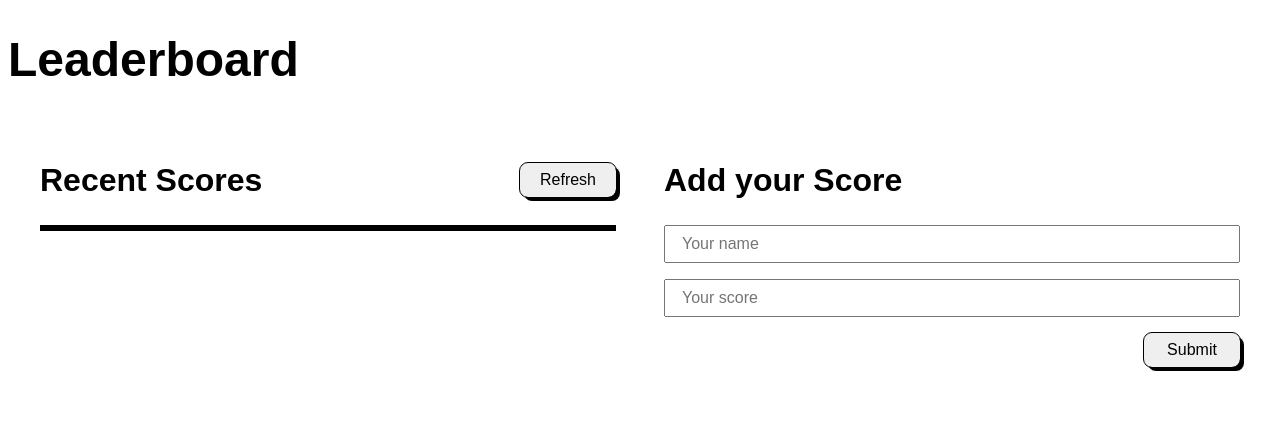
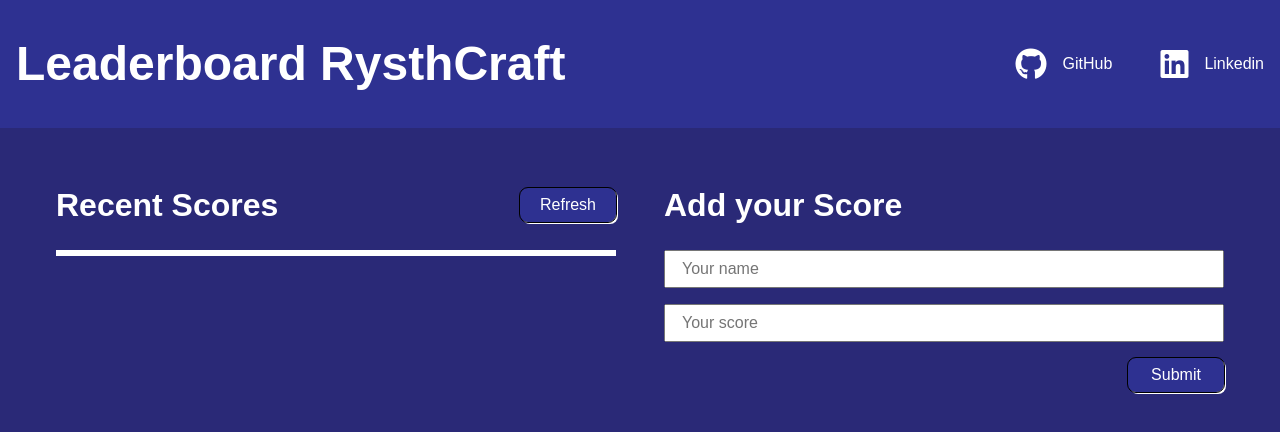
Before and after one commit to Rysth/ES6-Leaderboard, a website built with webpack: page src/index.html in a window 1280 px wide. Built offline with nearby package versions, Linux system fonts and the light colour scheme; no server answers; a web font is replaced by a local one.

Commit message:
Update styles.css and added font awesome library.

```diff
--- a/src/index.html
+++ b/src/index.html
@@ -5,11 +5,37 @@
     <meta name="viewport" content="width=device-width, initial-scale=1.0" />
     <title>RysthCraft | ES6 | Leaderboard Application</title>
     <link href="https://fonts.cdnfonts.com/css/poppins" rel="stylesheet" />
+    <link
+      rel="stylesheet"
+      href="https://cdnjs.cloudflare.com/ajax/libs/font-awesome/6.4.0/css/all.min.css"
+      integrity="sha512-iecdLmaskl7CVkqkXNQ/ZH/XLlvWZOJyj7Yy7tcenmpD1ypASozpmT/E0iPtmFIB46ZmdtAc9eNBvH0H/ZpiBw=="
+      crossorigin="anonymous"
+      referrerpolicy="no-referrer"
+    />
   </head>
   <body>
-    <header class="header">
-      <div class="container">
-        <h1 class="h1">Leaderboard</h1>
+    <header class="header bg-blue">
+      <div class="container flex-system">
+        <h1 class="h1">Leaderboard RysthCraft</h1>
+        <nav class="navbar">
+          <ul class="nav-list flex-system gap-3">
+            <li class="nav-item flex-system gap-1">
+              <i class="fa-brands fa-github nav-icon"></i>
+              <a href="https://github.com/Rysth" class="nav-link" target="_blank"
+                >GitHub</a
+              >
+            </li>
+            <li class="nav-item flex-system gap-1">
+              <i class="fa-brands fa-linkedin nav-icon"></i>
+              <a
+                href="https://www.linkedin.com/in/john-rysthcraft/"
+                class="nav-link"
+                target="_blank"
+                >Linkedin</a
+              >
+            </li>
+          </ul>
+        </nav>
       </div>
     </header>
     <main class="main">
--- a/src/styles.css
+++ b/src/styles.css
@@ -1,5 +1,9 @@
 :root {
+  --CL-primary-blue: #2e3191;
+  --CL-primary-dark-blue: #2a2977;
+
   --CL-neutral-black: #000;
+  --CL-neutral-white: #ffffff;
   --CL-neutral-gray: #d8d8d8;
 }
 
@@ -16,6 +20,8 @@ body {
 
 body {
   font-family: 'Poppins', sans-serif;
+  margin: 0;
+  max-height: 100%;
 }
 
 button,
@@ -26,8 +32,9 @@ label {
 
 /* Containers */
 .container {
-  max-width: 1400px;
+  max-width: 1500px;
   margin: 0 auto;
+  padding: 1em;
 }
 
 .container-sm {
@@ -61,6 +68,9 @@ label {
 /* Titles */
 .h1 {
   font-size: 2.5rem;
+  margin: 0;
+  line-height: 1.1;
+  text-align: center;
 }
 
 .h2 {
@@ -81,20 +91,60 @@ label {
 
 .btn-primary {
   outline: 1px solid var(--CL-neutral-black);
-  box-shadow: 4px 4px 0 var(--CL-neutral-black);
+  box-shadow: 2px 2px 0 var(--CL-neutral-white);
+  background-color: var(--CL-primary-blue);
+  color: var(--CL-neutral-white);
 }
 
 .btn-primary:hover {
-  box-shadow: 4px 4px 5px var(--CL-neutral-black);
+  box-shadow: 4px 4px 0px var(--CL-neutral-white);
 }
 
 .btn-submit {
   float: right;
 }
 
+.bg-blue {
+  background-color: var(--CL-primary-blue);
+  padding: 1em 0;
+  color: var(--CL-neutral-white);
+}
+
+/* NavBar */
+
+.nav-list {
+  list-style: none;
+  padding: 0;
+}
+
+.nav-item {
+  transition: 0.25s;
+}
+
+.nav-link {
+  color: var(--CL-neutral-white);
+  text-decoration: none;
+  display: inline-block;
+}
+
+.nav-icon {
+  font-size: 2rem;
+}
+
+.nav-item:hover {
+  transform: scale(1.25);
+}
+
+/* Main */
+.main {
+  background-color: var(--CL-primary-dark-blue);
+  color: var(--CL-neutral-white);
+  height: 100%;
+}
+
 /* Borders */
 .border-1 {
-  border: 3px solid var(--CL-neutral-black);
+  border: 3px solid var(--CL-neutral-white);
 }
 
 /* List */
@@ -111,7 +161,16 @@ label {
 }
 
 .list-item-accent {
-  background-color: var(--CL-neutral-gray);
+  background-color: var(--CL-neutral-white);
+  color: var(--CL-primary-dark-blue);
+}
+
+/* Flex */
+.flex-system {
+  display: flex;
+  flex-direction: column;
+  justify-content: space-between;
+  align-items: center;
 }
 
 /* Form */
@@ -136,9 +195,15 @@ label {
     grid-template-columns: repeat(2, 1fr);
   }
 
+  /* Flex */
+  .flex-system {
+    flex-direction: row;
+  }
+
   /* Titles */
   .h1 {
     font-size: 3rem;
+    text-align: left;
   }
 
   .h2 {
@@ -146,6 +211,10 @@ label {
   }
 
   /* Grid */
+  .gap-1 {
+    gap: 1em;
+  }
+
   .gap-3 {
     gap: 3em;
   }
```
